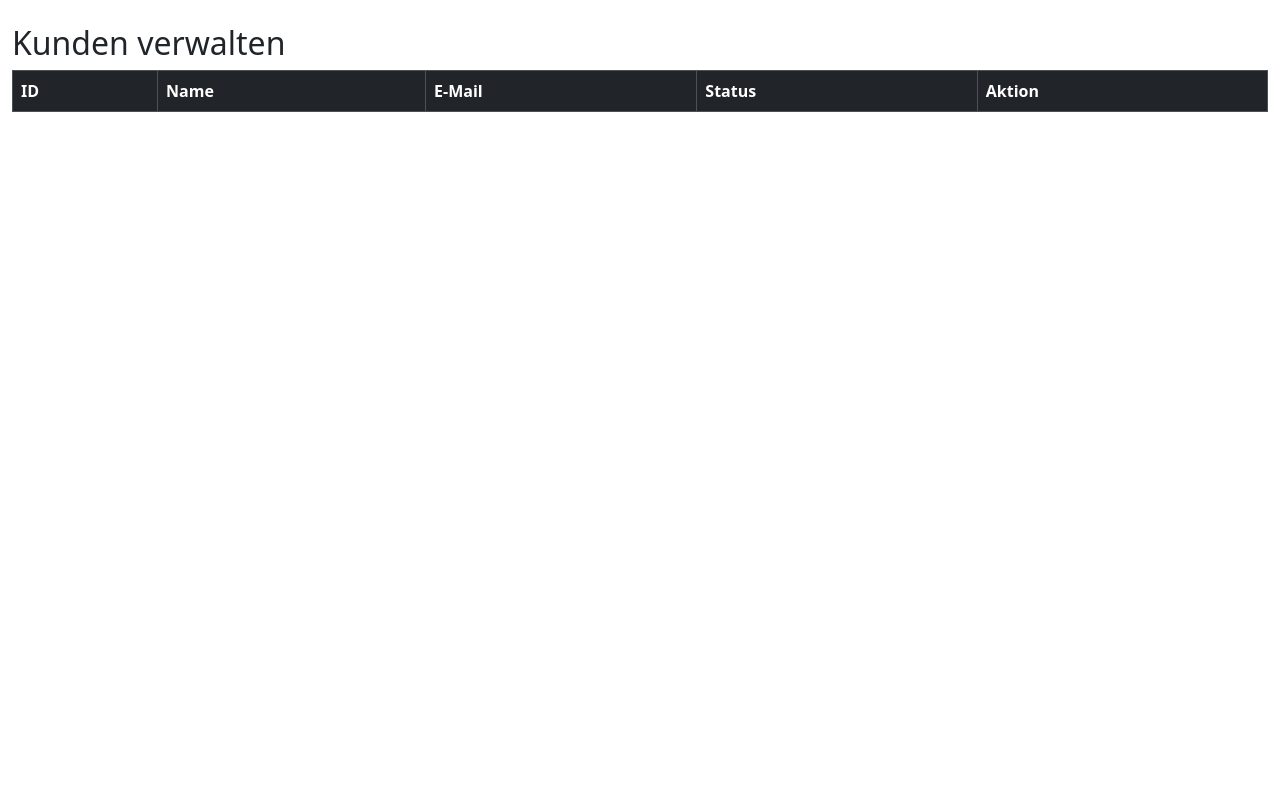
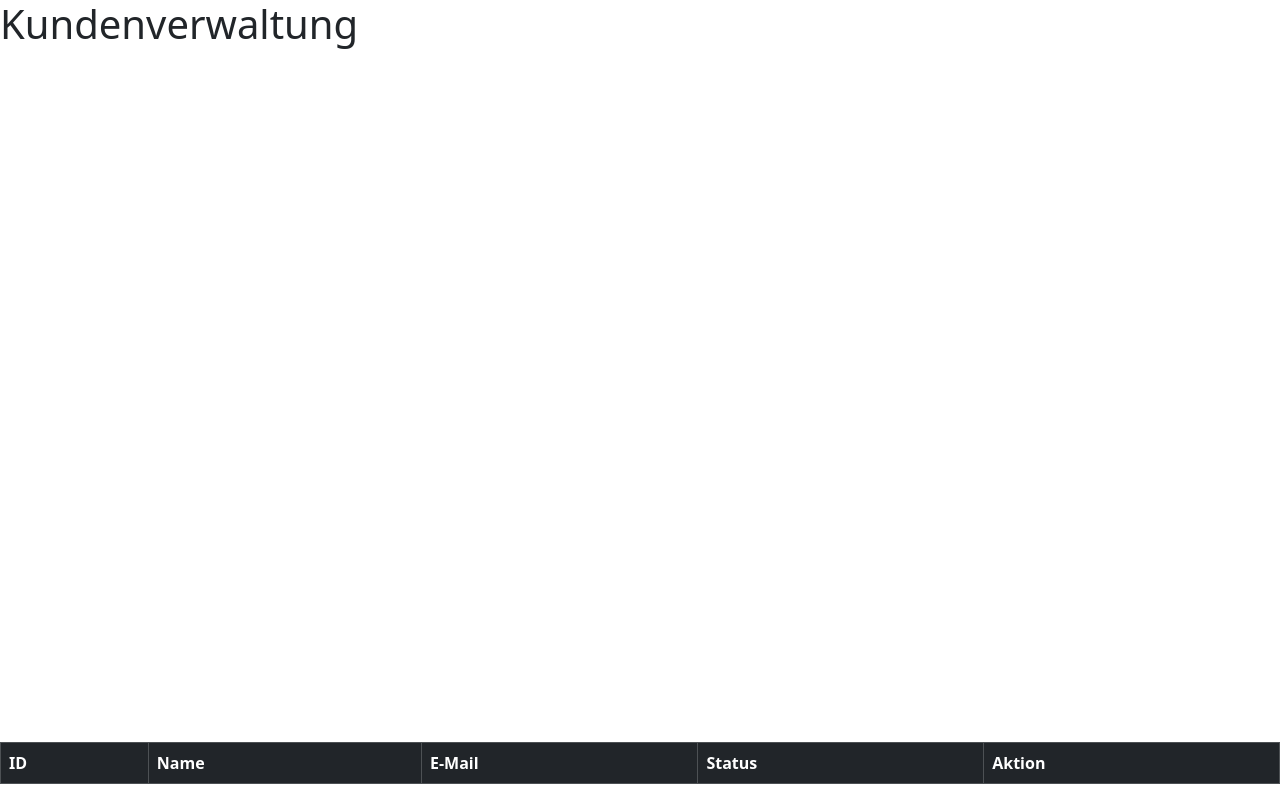
Before and after one commit to piy678/WEBEN, a PHP site: page /admin_userliste.php in a window 1280 px wide. Run offline with PHP 8.4, Linux system fonts and the light colour scheme; the visitor is signed in with stand-in values (Sample User, id 1); lists and menus that the app fills with data are empty.

Commit message:
add style

```diff
--- a/Frontend/js/userAdmin.js
+++ b/Frontend/js/userAdmin.js
@@ -13,8 +13,8 @@ document.addEventListener("DOMContentLoaded", () => {
   <td>${user.email}</td>
   <td>${user.is_active == 1 ? "Aktiv" : "Deaktiviert"}</td>
   <td class="d-flex gap-2">
-    <a href="admin_bestellungen.php?user_id=${user.id}" class="btn btn-info btn-sm">Bestellungen</a>
-    <form method="POST" action="../backend/logic/${user.is_active == 1 ? 'deaktivieren' : 'aktivieren'}.php">
+    <a href="../sites/admin_bestellungen.php?user_id=${user.id}" class="btn btn-info btn-sm">Bestellungen</a>
+    <form method="POST" action="../../Backend/logic/${user.is_active == 1 ? 'deaktivieren' : 'aktivieren'}.php">
       <input type="hidden" name="id" value="${user.id}">
       <button type="submit" class="btn btn-sm btn-${user.is_active == 1 ? 'danger' : 'success'}">
         ${user.is_active == 1 ? 'Deaktivieren' : 'Aktivieren'}
--- a/Frontend/sites/account_edit.html
+++ b/Frontend/sites/account_edit.html
@@ -28,7 +28,7 @@
         </select>
       </label><br><br>
 
-      <label>🔒 Passwort zur Bestätigung:
+      <label> Passwort zur Bestätigung:
         <input type="password" name="passwort" required>
       </label><br><br>
 
--- a/Frontend/sites/admin_userliste.php
+++ b/Frontend/sites/admin_userliste.php
@@ -14,10 +14,19 @@ if (!isset($_SESSION['is_admin']) || $_SESSION['is_admin'] != 1) {
     <title>Kundenverwaltung</title>
     <link rel="stylesheet" href="https://cdn.jsdelivr.net/npm/bootstrap@5.3.2/dist/css/bootstrap.min.css">
     <link rel="stylesheet" href="../res/css/style.css">
-</head>
-<body class="container-fluid mt-4">
-  <h2>Kunden verwalten</h2>
+      <style>
+    body {
+      margin: 0;
+    }
+    main {
+      flex-grow: 1;
+    }
 
+  </style>
+<body class="d-flex flex-column min-vh-100">
+    <h1>Kundenverwaltung</h1>
+
+  <main class="container my-4"></main>
   <table class="table table-bordered">
     <thead class="table-dark">
       <tr>
--- a/Frontend/sites/cart.html
+++ b/Frontend/sites/cart.html
@@ -20,8 +20,8 @@
   <!-- UNTEN: Gesamtpreis + Button -->
   <div class="cart-summary mt-4 d-flex justify-content-between align-items-center flex-wrap">
     <h3 class="mb-2">Gesamtpreis: <span id="total-price">0 €</span></h3>
-    <button class="btn btn-success btn-sm" onclick="goToCheckout()">Zur Kasse</button>
   </div>
+  <button class="btn btn-success btn-sm" onclick="goToCheckout()">Zur Kasse</button>
 </main>
 
   </div>
```
Also changed, not shown: Frontend/sites/admin_bestellungen.php (+15 -5 lines), Frontend/sites/checkout.html (+8 -2 lines), Backend/productpictures/faust2.jpg (added).
